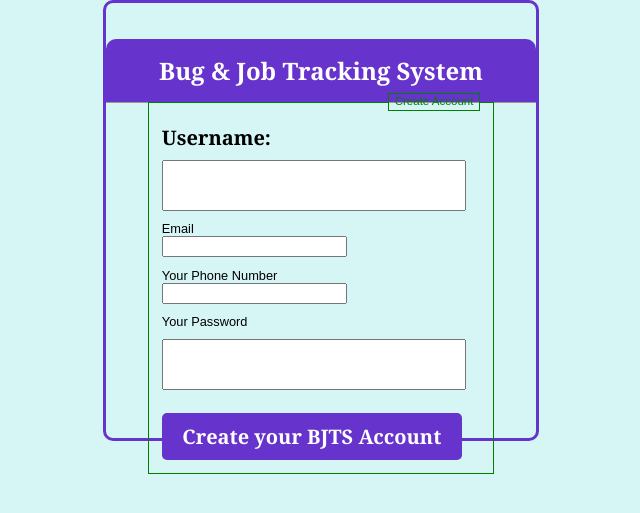
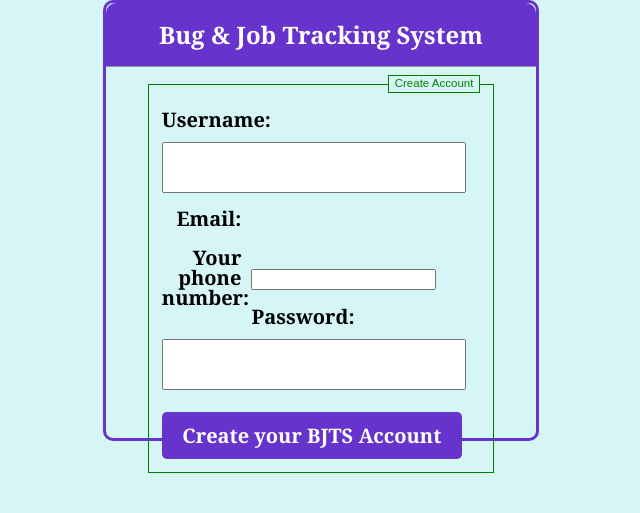
Before and after one commit to 1400205/BJTS, a PHP site: page /registerUser.php in a window 1280 px wide. Shown: the top 513 px of the page, without its empty margins (319-959 px from the left). Run offline with PHP 8.4, Linux system fonts and the light colour scheme.

Commit message:
attachment

```diff
--- a/registerUser.php
+++ b/registerUser.php
@@ -18,10 +18,9 @@
 
 <div class="loginBox">
 
-    <br><br>
+    <h3>Bug & Job Tracking System</h3><br>
 
 <section>
-    <h3>Bug & Job Tracking System</h3>
 
     <form method="post" action="Registrations.php">
         <fieldset>
@@ -29,14 +28,14 @@
             <label>Username:</label><br><br/>
         <input type="text" name="username"/>
         <p></p>
-        <lable for="Email">Email</lable><br/>
+            <label>Email:</label><br><br/
         <input type="email" name="email"/>
         <p></p>
 
-        <lable for="phone">Your Phone Number</lable><br/>
+            <label>Your phone number:</label><br><br/>
         <input type="number" maxlength="15" name="phone"/>
         <p></p>
-        <lable for="password">Your Password</lable><br/>
+            <label>Password:</label><br><br/>
         <input type="password" name="password"/>
 
         <p></p>
```
